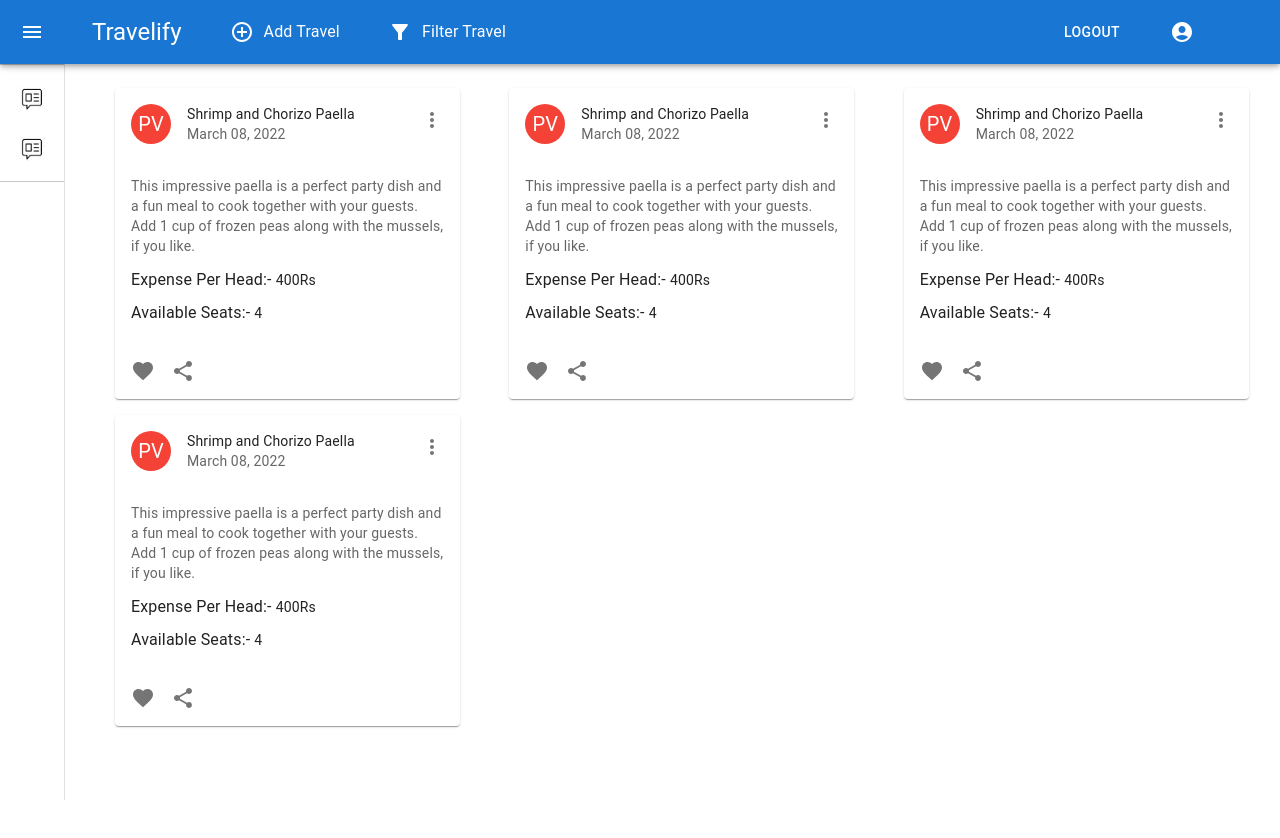
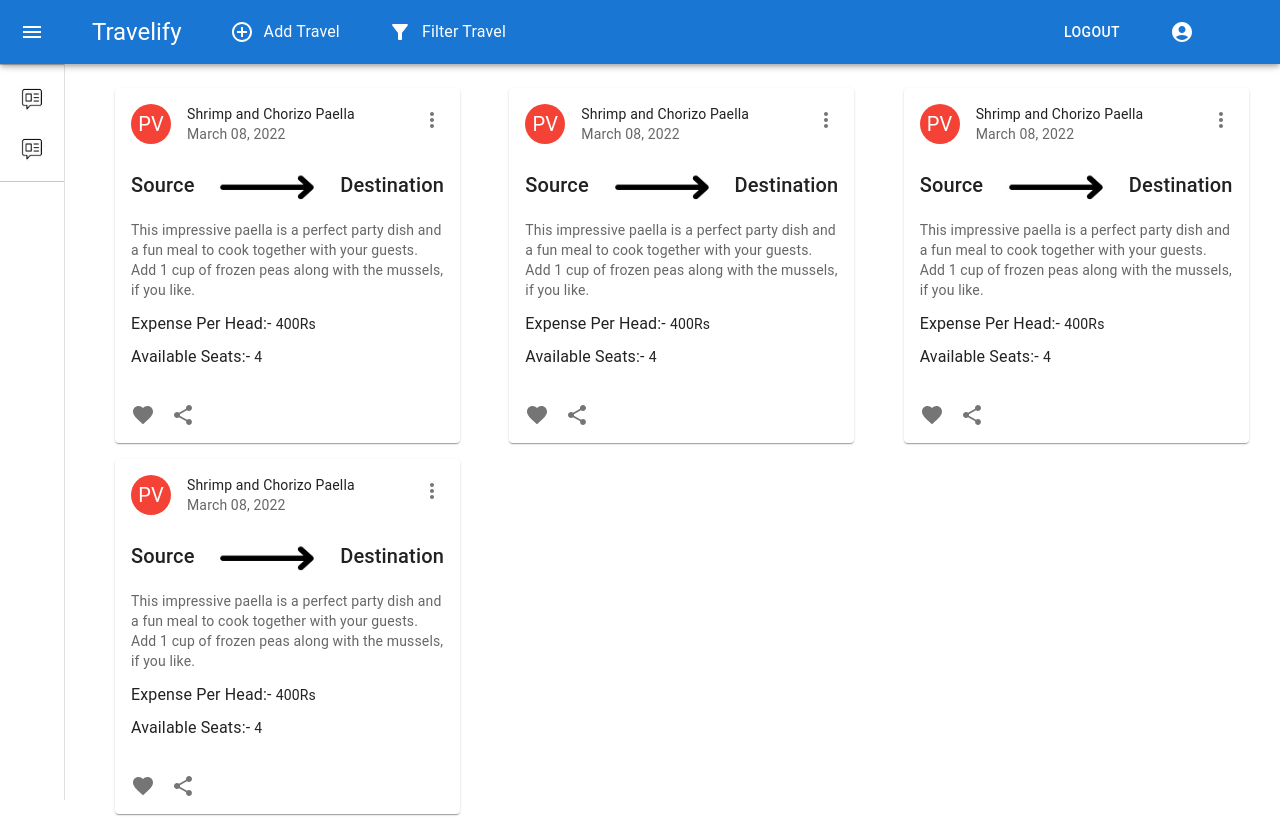
Before and after one commit to prateek-1606/Travelify, a React (Create React App) app in the folder frontend/: page /dashboard in a window 1280 px wide. Before the commit the page ends 800 px from the top, so only its background shows below. Built offline with nearby package versions, Linux system fonts and the light colour scheme.

Commit message:
card design changes

```diff
--- a/frontend/src/Components/Card/Card.js
+++ b/frontend/src/Components/Card/Card.js
@@ -1,37 +1,19 @@
 import * as React from 'react';
-import { styled } from '@mui/material/styles';
 import Card from '@mui/material/Card';
 import CardHeader from '@mui/material/CardHeader';
-import CardMedia from '@mui/material/CardMedia';
 import CardContent from '@mui/material/CardContent';
 import CardActions from '@mui/material/CardActions';
-import Collapse from '@mui/material/Collapse';
 import Avatar from '@mui/material/Avatar';
 import IconButton from '@mui/material/IconButton';
 import Typography from '@mui/material/Typography';
 import { red } from '@mui/material/colors';
 import FavoriteIcon from '@mui/icons-material/Favorite';
 import ShareIcon from '@mui/icons-material/Share';
-import ExpandMoreIcon from '@mui/icons-material/ExpandMore';
 import MoreVertIcon from '@mui/icons-material/MoreVert';
-
-const ExpandMore = styled((props) => {
-    const { expand, ...other } = props;
-    return <IconButton {...other} />;
-})(({ theme, expand }) => ({
-    transform: !expand ? 'rotate(0deg)' : 'rotate(180deg)',
-    marginLeft: 'auto',
-    transition: theme.transitions.create('transform', {
-        duration: theme.transitions.duration.shortest,
-    }),
-}));
+import image from '../../images/rightarrow.jpg';
 
 export default function RecipeReviewCard() {
     const [expanded, setExpanded] = React.useState(false);
-
-    const handleExpandClick = () => {
-        setExpanded(!expanded);
-    };
 
     return (
         <Card sx={{ maxWidth: 345 }}>
@@ -49,7 +31,12 @@ export default function RecipeReviewCard() {
                 title="Shrimp and Chorizo Paella"
                 subheader="March 08, 2022"
             />
-            <CardContent>
+            <CardContent style={{ paddingTop: '0px' }} >
+                <div style={{ display: 'flex', flexDirection: 'row', alignItems: 'center', justifyContent: 'space-between', marginBottom: '10px' }} >
+                    <Typography variant="h6" >Source </Typography>
+                    <img src={image} width="100px" height="50px" />
+                    <Typography variant="h6" >Destination </Typography>
+                </div>
                 <Typography variant="body2" color="text.secondary">
                     This impressive paella is a perfect party dish and a fun meal to cook
                     together with your guests. Add 1 cup of frozen peas along with the mussels,
--- a/frontend/src/Components/Dashboard/Dashboard.js
+++ b/frontend/src/Components/Dashboard/Dashboard.js
@@ -15,7 +15,7 @@ import ChevronRightIcon from '@mui/icons-material/ChevronRight';
 import ListItemButton from '@mui/material/ListItemButton';
 import ListItemIcon from '@mui/material/ListItemIcon';
 import ListItemText from '@mui/material/ListItemText';
-import image from '../../images/post-icon1.jpg'
+import image from '../../images/post-icon.jpg'
 import Grid from '@mui/material/Grid/Grid';
 import Paper from '@mui/material/Paper/Paper'
 import Card from '../Card/Card';
```
Also changed, not shown: frontend/src/images/post-icon.jpg (renamed from frontend/src/images/post-icon1.jpg), frontend/src/images/rightarrow.jpg (added).
